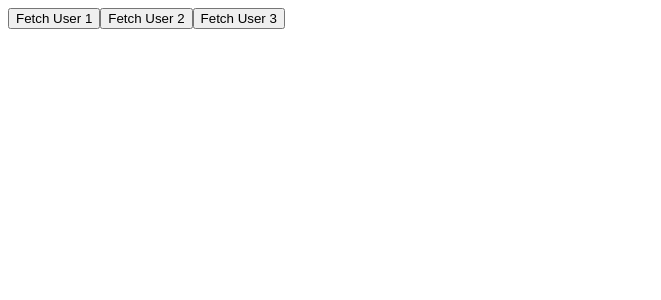
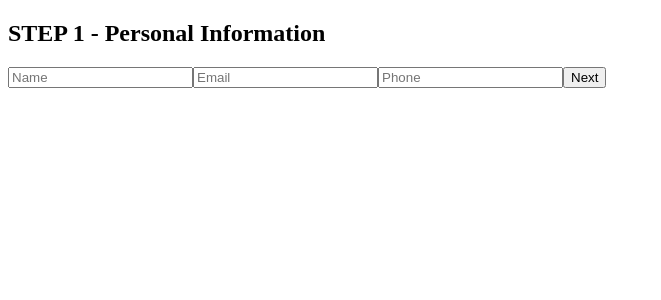
Before and after one commit to aditya-only/Practicing-React-Concepts, a React (Vite) app: page / in a window 1280 px wide. Shown: the top 300 px of the page, without its empty margins (0-661 px from the left). Built offline with nearby package versions, Linux system fonts and the light colour scheme.

Commit message:
Learned about how to handle multiple levels before placing an order

```diff
--- a/src/App.jsx
+++ b/src/App.jsx
@@ -1,12 +1,10 @@
 import React from 'react'
-import ShoppingCart from './Hook-Practice-Folder/UseReducer/CartReducer';
-import LoginFormValidation from './Hook-Practice-Folder/UseReducer/LoginFormValidation';
-import DataFetching from './Hook-Practice-Folder/UseReducer/DataFetching';
+import MultiStepCheckoutForm from './Hook-Practice-Folder/UseReducer/MultiStepCheckoutForm';
 
 const App = () => {
 
   return <section>
-    <DataFetching/>
+    <MultiStepCheckoutForm/>
 
   </section>
 
--- /dev/null
+++ b/src/Hook-Practice-Folder/UseReducer/MultiStepCheckoutForm.jsx
@@ -0,0 +1,142 @@
+import {useReducer} from 'react'
+
+const initialState = {
+    step: 1,
+    personalInfo : {
+        name: "",
+        email: "",
+        phone: "",
+    },
+    shippingAddress : {
+        street: "",
+        city: "",
+        pincode: "",
+    },
+    payment : {
+        cardNumber: "",
+        expiry: "",
+    },
+
+    submitted: false
+}
+
+function checkoutReducer(state, action){
+    switch (action.type){
+        case "NEXT_STEP": return {...state, step: state.step + 1}
+
+        case "PREV_STEP": return {...state, step: state.step - 1}
+
+        case "UPDATE_PERSONAL": return {...state,
+            personalInfo:{
+                ...state.personalInfo,
+                [action.field]: action.value}
+            }
+
+        case "UPDATE_SHIPPING": return {...state,
+            shippingAddress: {
+                ...state.shippingAddress,
+                [action.field]: action.value }
+        }
+
+        case "UPDATE_PAYMENT": return {...state,
+            payment: {
+                ...state.payment,
+                [action.field]: action.value }
+        }
+
+        case "SUBMIT": return {...state, submitted: true, step: state.step - 3}
+
+        default:
+             return state
+    }
+}
+
+const MultiStepCheckoutForm = () => {
+    const [state, dispatch] = useReducer(checkoutReducer, initialState)
+
+    function handleChange(actionType, field, value){
+        dispatch({type: actionType, field, value})
+    }
+
+  return (
+    <div>
+
+    {state.step === 1 &&  <section>
+                <h2>STEP 1 - Personal Information</h2>
+                <input
+                placeholder="Name"
+                value={state.personalInfo.name}
+                onChange={e => handleChange("UPDATE_PERSONAL", "name", e.target.value)}
+                />
+                <input
+                placeholder="Email"
+                value={state.personalInfo.email}
+                onChange={e => handleChange("UPDATE_PERSONAL", "email", e.target.value)}
+                />
+
+                <input
+                placeholder="Phone"
+                value={state.personalInfo.phone}
+                onChange={e => handleChange("UPDATE_PERSONAL", "phone", e.target.value)}
+                />
+
+                <button onClick={() => dispatch({type: "NEXT_STEP"})}>Next</button>
+            </section>
+    }
+
+
+    {state.step === 2 && <section>
+                <h2>STEP 2 - Shipping Address</h2>
+                <input
+                placeholder="Street"
+                value={state.shippingAddress.street}
+                onChange={e => handleChange("UPDATE_SHIPPING", "street", e.target.value)}
+                />
+                <input
+                placeholder="City"
+                value={state.shippingAddress.city}
+                onChange={e => handleChange("UPDATE_SHIPPING", "city", e.target.value)}
+                />
+                <input
+                placeholder="Pincode"
+                value={state.shippingAddress.pincode}
+                onChange={e => handleChange("UPDATE_SHIPPING", "pincode", e.target.value)}
+                />
+
+                <button onClick={() => dispatch({type: "PREV_STEP"})}>BACK</button>
+                <button onClick={() => dispatch({type: "NEXT_STEP"})}>NEXT</button>
+            </section>
+    }
+
+
+   {state.step === 3 && <section>
+            <h2>STEP 3 - Payment</h2>
+
+            <input
+            placeholder="CardNumber"
+            value={state.payment.cardNumber}
+            onChange={e => handleChange("UPDATE_PAYMENT", "cardNumber", e.target.value)}
+            />
+
+            <input
+            placeholder="Expiry"
+            value={state.payment.expiry}
+            onChange={e => handleChange("UPDATE_PAYMENT", "expiry", e.target.value)}
+            />
+            <button onClick={() => dispatch({type: "PREV_STEP"})}>BACK</button>
+            <button onClick={() => dispatch({type: "SUBMIT"})}>PLACE ORDER</button>
+
+        </section>
+    }
+
+
+   {state.submitted && <section>
+            <h2>🎉 Order Placed Successfully!</h2>
+            <p>Thank you, {state.personalInfo.name}!</p>
+            <p>Shipping to: {state.shippingAddress.city}</p>
+        </section> }
+  </div>
+  )
+}
+
+export default MultiStepCheckoutForm
```
